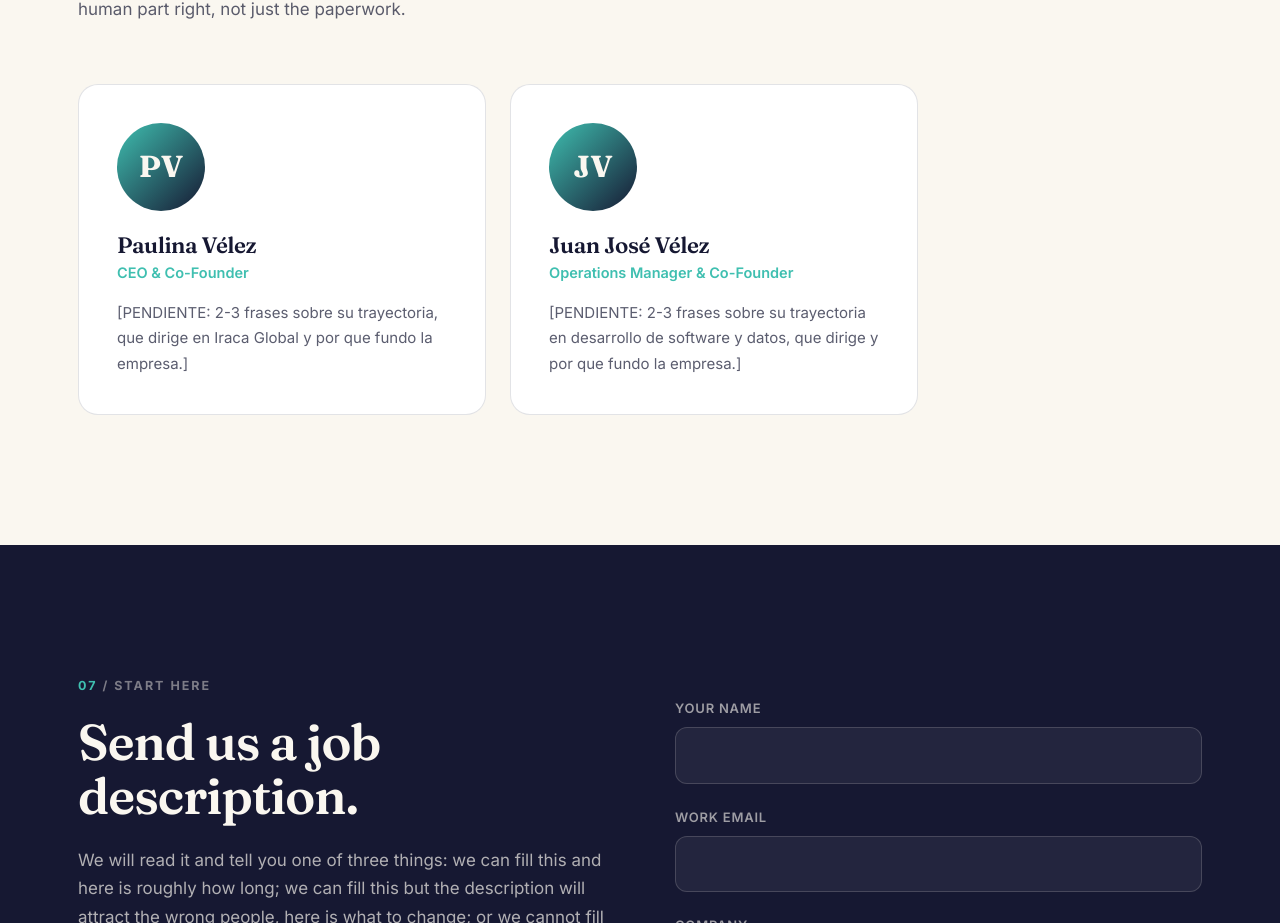
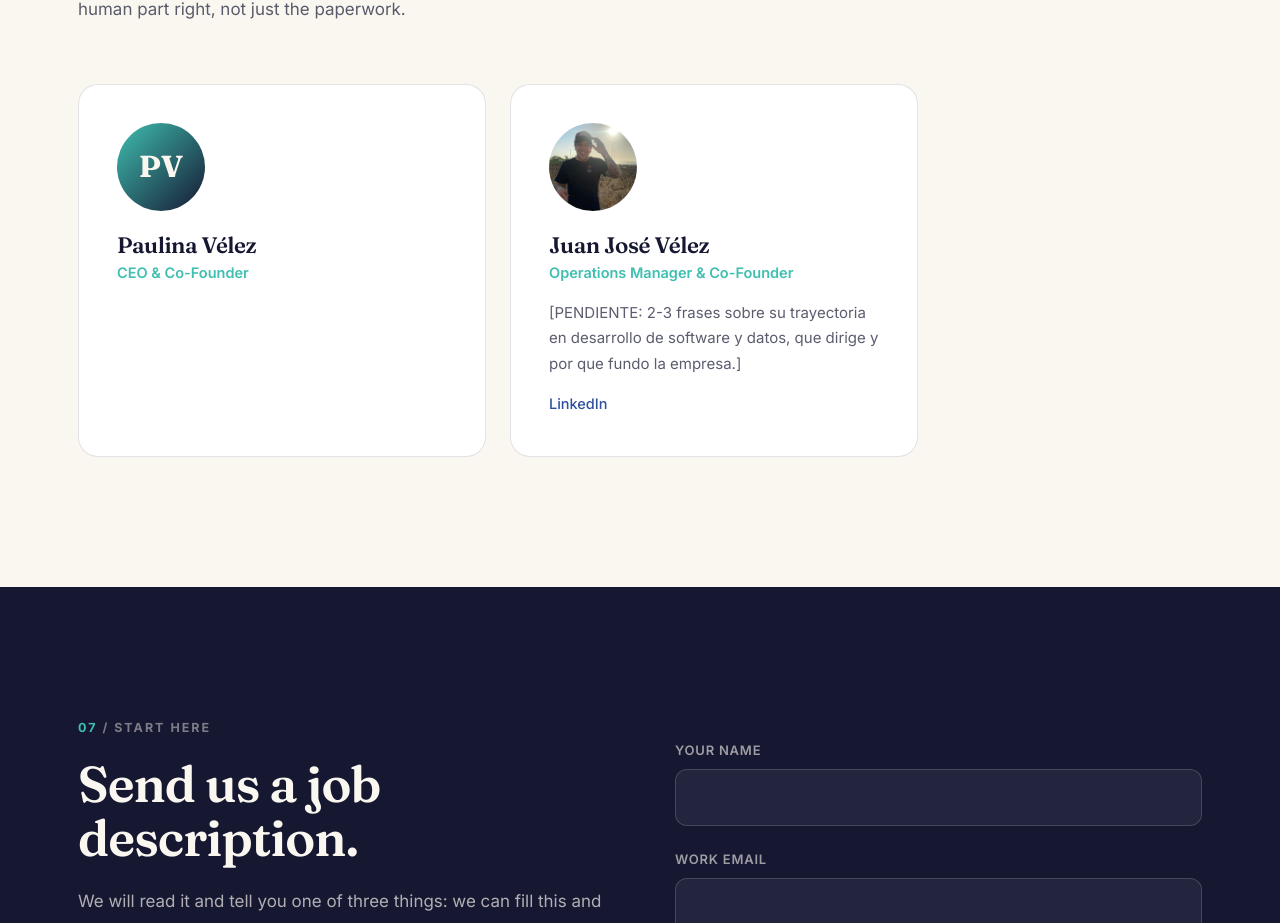
Before and after one commit to juanjovelezc/iraca-global, a React (Vite) app: page / in a window 1280 px wide. Shown: the part 6179-7102 px from the top of the page. Built offline with nearby package versions, Linux system fonts and the light colour scheme.

Commit message:
Add team LinkedIn link and photo
Juan José Vélez: linkedin + foto; Paulina Vélez: solo rol

```diff
--- a/src/content/site.ts
+++ b/src/content/site.ts
@@ -138,7 +138,7 @@ export const team = {
       initials: 'PV',
       name: 'Paulina Vélez',
       role: 'CEO & Co-Founder',
-      bio: '[PENDIENTE: 2-3 frases sobre su trayectoria, que dirige en Iraca Global y por que fundo la empresa.]',
+      bio: '',
       photo: '', // ruta en /public, ej. '/paulina.jpg'
       linkedin: '',
     },
@@ -147,8 +147,8 @@ export const team = {
       name: 'Juan José Vélez',
       role: 'Operations Manager & Co-Founder',
       bio: '[PENDIENTE: 2-3 frases sobre su trayectoria en desarrollo de software y datos, que dirige y por que fundo la empresa.]',
-      photo: '',
-      linkedin: '',
+      photo: '/juan-jose-velez.jpg',
+      linkedin: 'https://www.linkedin.com/in/juan-jos%C3%A9-v%C3%A9lez-cano-13201a228/',
     },
   ],
 }
```
Also changed, not shown: public/juan-jose-velez.jpg (added).
